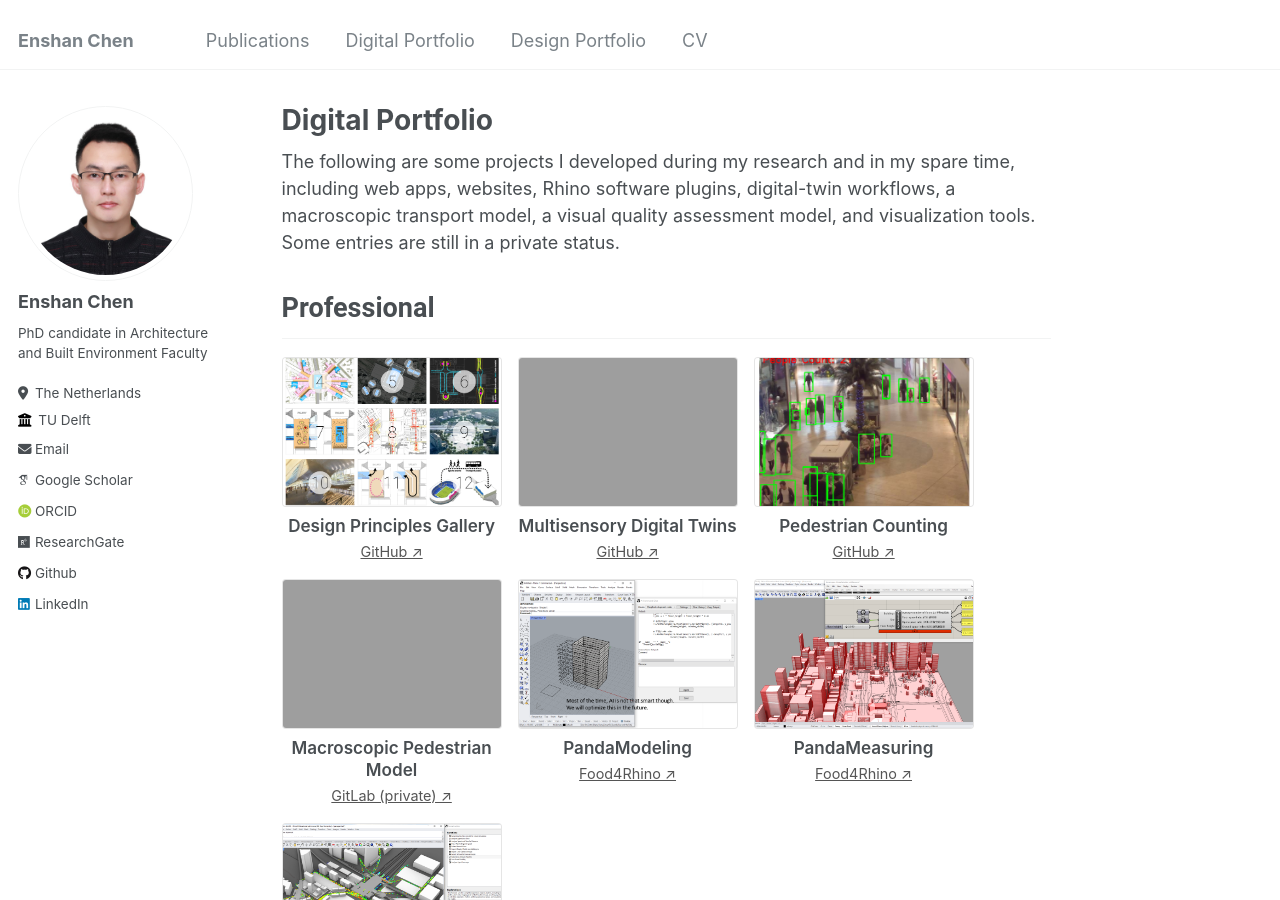
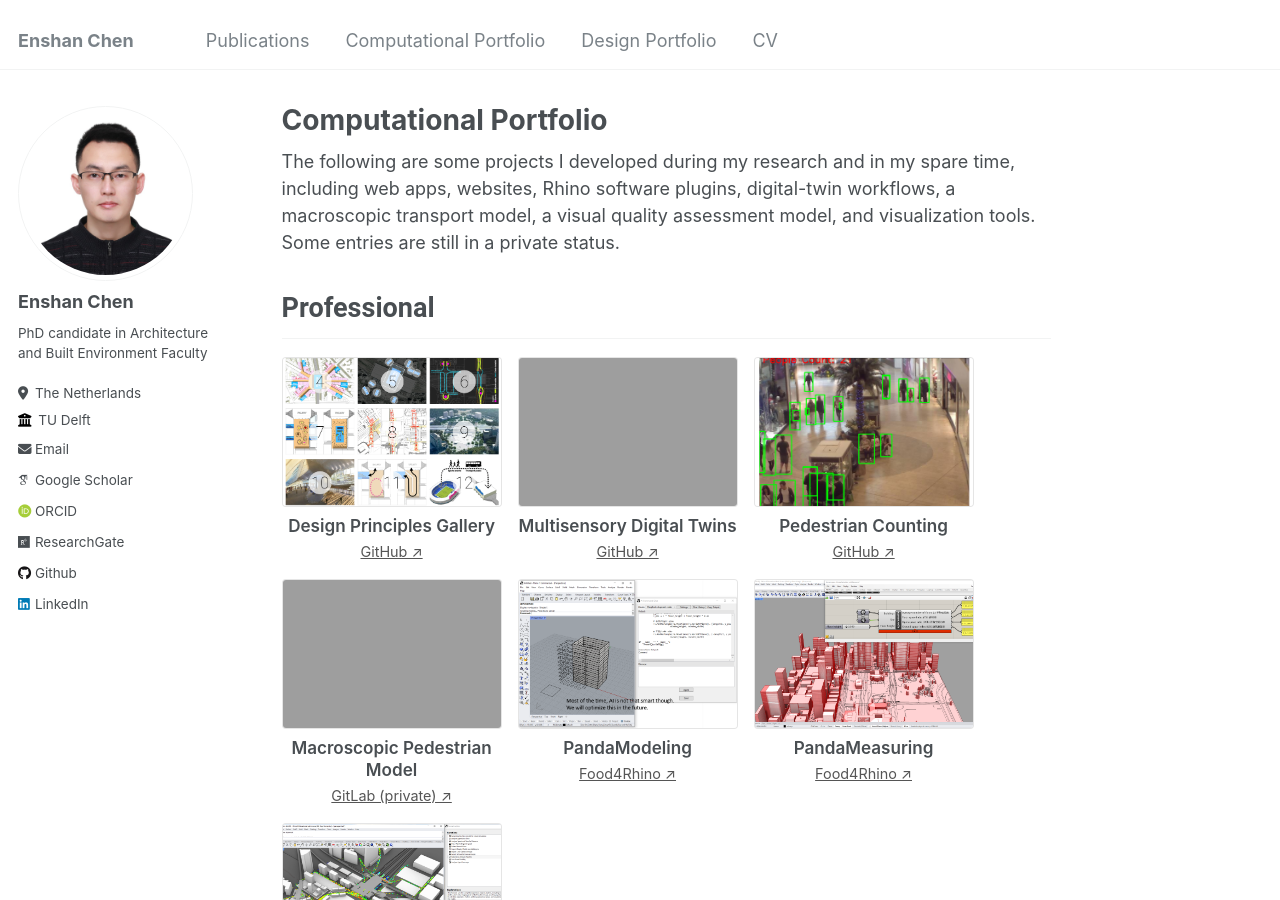
Before and after one commit to 1309928130/1309928130.github.io, a Jekyll site: the page built from _pages/digital-portfolio.md, in a window 1280 px wide and 900 px high. Built offline with Jekyll 4.4.1, drawn with Linux system fonts in a browser that asks for light colours; some web fonts are replaced.

Commit message:
Rename Digital Portfolio to Computational Portfolio in navigation and page title.
Co-authored-by: Cursor <cursoragent@cursor.com>

```diff
--- a/_data/navigation.yml
+++ b/_data/navigation.yml
@@ -3,7 +3,7 @@ main:
   - title: "Publications"
     url: /publications/
 
-  - title: "Digital Portfolio"
+  - title: "Computational Portfolio"
     url: /digital-portfolio/
 
   - title: "Design Portfolio"
--- a/_pages/digital-portfolio.md
+++ b/_pages/digital-portfolio.md
@@ -1,6 +1,6 @@
 ---
 permalink: /digital-portfolio/
-title: "Digital Portfolio"
+title: "Computational Portfolio"
 author_profile: true
 ---
 
```
